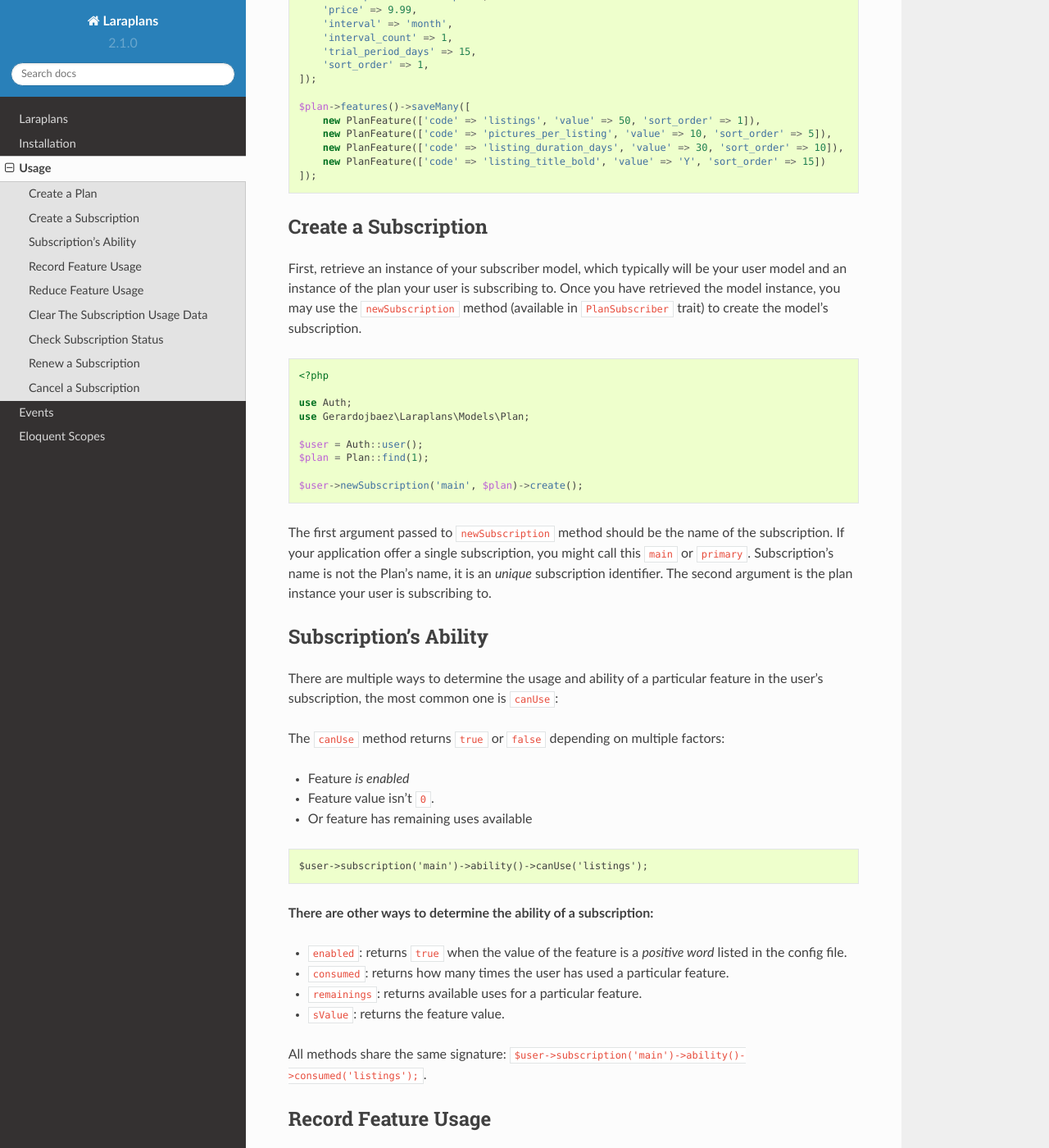
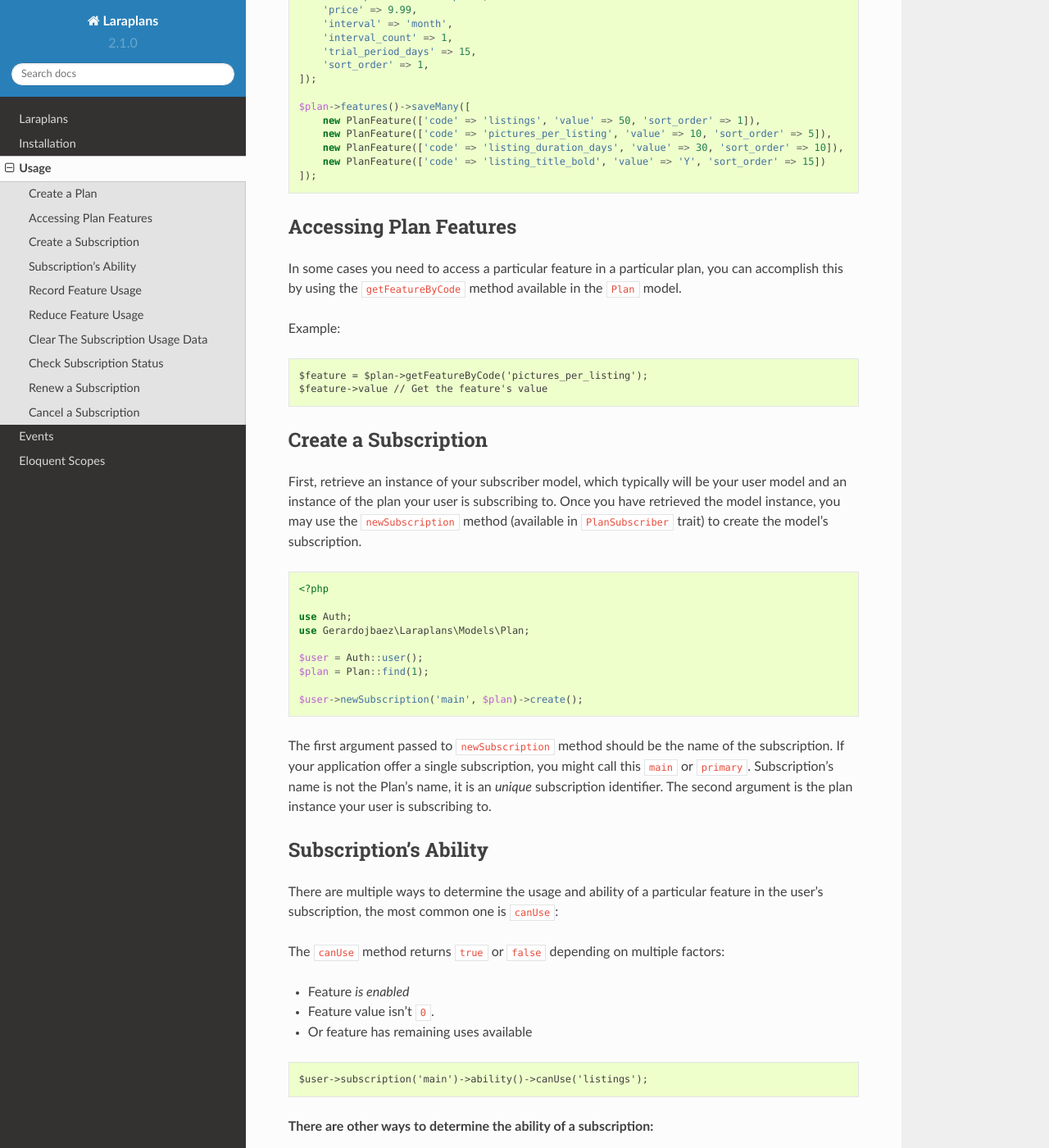
Before and after one commit to gerardojbaez/laraplans, a Sphinx documentation site: the page built from docs/usage.rst, in a window 1280 px wide and 1400 px high, scrolled down 359 px. Shown: the whole window at 82% size. Built offline with Sphinx 7.4.7 and the Read the Docs theme 2.0.0, drawn with Linux system fonts in a browser that asks for light colours; pages that are not in the unit, such as notebooks, are missing from menus.

Commit message:
Add 'Accessing Plan Features'

```diff
--- a/docs/usage.rst
+++ b/docs/usage.rst
@@ -27,6 +27,18 @@ Create a Plan
         new PlanFeature(['code' => 'listing_duration_days', 'value' => 30, 'sort_order' => 10]),
         new PlanFeature(['code' => 'listing_title_bold', 'value' => 'Y', 'sort_order' => 15])
     ]);
+
+Accessing Plan Features
+-----------------------
+
+In some cases you need to access a particular feature in a particular plan, you can accomplish this by using the ``getFeatureByCode`` method available in the ``Plan`` model.
+
+Example:
+
+.. code-block:: php
+
+    $feature = $plan->getFeatureByCode('pictures_per_listing');
+    $feature->value // Get the feature's value
 
 Create a Subscription
 ---------------------
@@ -67,7 +79,7 @@ The ``canUse`` method returns ``true`` or ``false`` depending on multiple factor
 - ``enabled``: returns ``true`` when the value of the feature is a *positive word* listed in the config file.
 - ``consumed``: returns how many times the user has used a particular feature.
 - ``remainings``: returns available uses for a particular feature.
-- ``sValue``: returns the feature value.
+- ``value``: returns the feature value.
 
 All methods share the same signature: ``$user->subscription('main')->ability()->consumed('listings');``.
 
```
